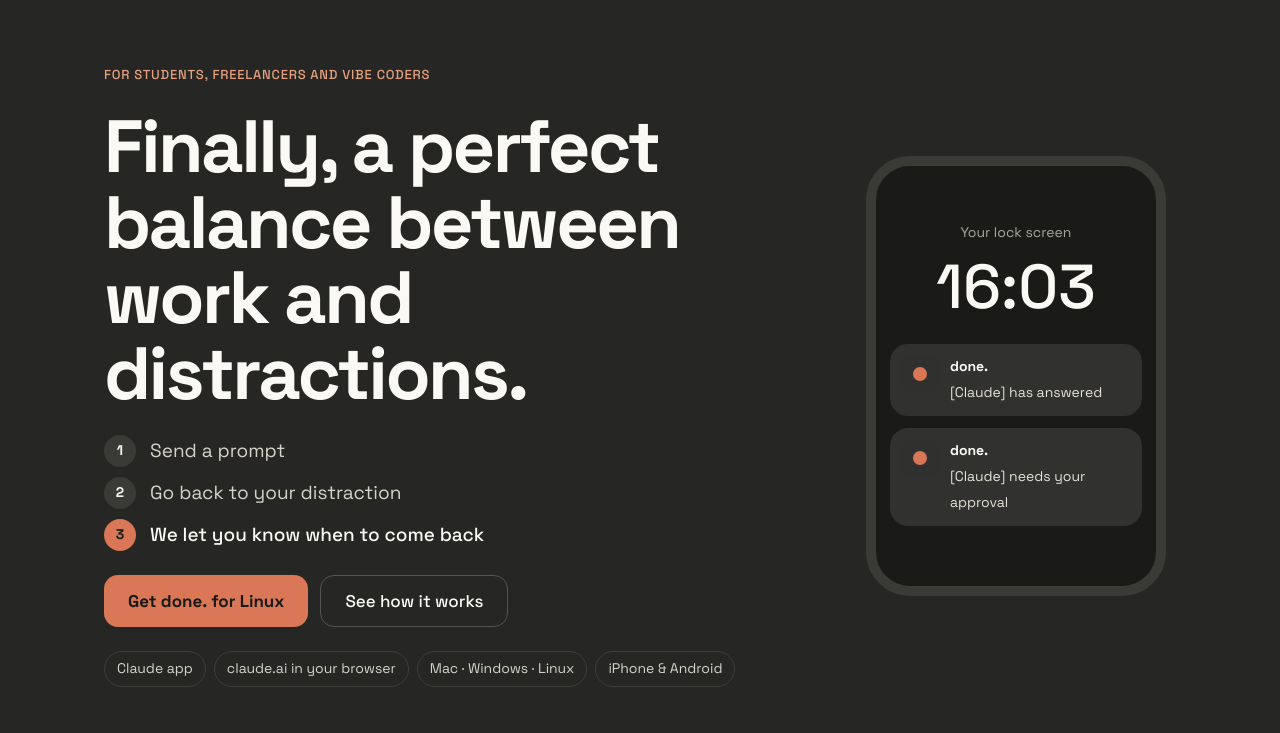
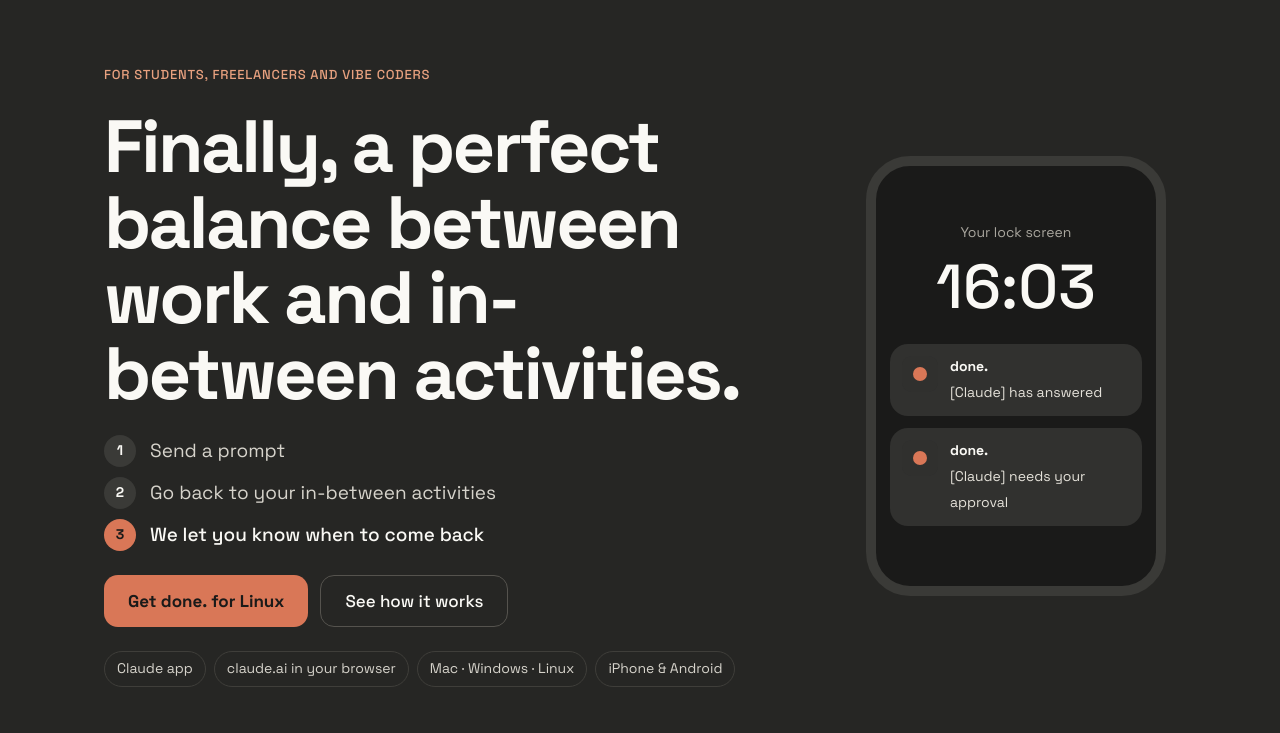
Before and after one commit to Hugobrother/Done, a plain HTML site: page public/index.html in a window 1280 px wide. Shown: the part 67-800 px from the top of the page. Drawn offline with Linux system fonts and the light colour scheme.

Commit message:
site: say 'in-between activities' instead of 'distractions'
Co-Authored-By: Claude Opus 5.5 <noreply@anthropic.com>
Claude-Session: https://claude.ai/code/session_01PsAsAtKGk5n4a4TeDmBrvm

```diff
--- a/public/index.html
+++ b/public/index.html
@@ -151,10 +151,10 @@ footer .wrap{display:flex;flex-wrap:wrap;justify-content:space-between;gap:12px;
 <section id="top" class="wrap hero" style="padding-bottom:96px">
   <div class="hero-text">
     <p class="eyebrow">For students, freelancers and vibe coders</p>
-    <h1>Finally, a perfect balance between work and distractions.</h1>
+    <h1>Finally, a perfect balance between work and in-between activities.</h1>
     <ol class="flow" aria-label="How done. works">
       <li><span>1</span>Send a prompt</li>
-      <li><span>2</span>Go back to your distraction</li>
+      <li><span>2</span>Go back to your in-between activities</li>
       <li class="hot"><span>3</span>We let you know when to come back</li>
     </ol>
     <div class="row">
@@ -200,7 +200,7 @@ footer .wrap{display:flex;flex-wrap:wrap;justify-content:space-between;gap:12px;
     <div class="vp-text">
       <span class="num">02</span>
       <h2>Prompt, scroll, get pinged.<br>No more lost hours.</h2>
-      <p>Some distractions are addictive, and sometimes you simply forget. With done., your phone tells you the moment the AI is done. No more excuses.</p>
+      <p>Some in-between activities are addictive, and sometimes you simply forget. With done., your phone tells you the moment the AI is done. No more excuses.</p>
     </div>
     <div class="vp-visual" aria-hidden="true">
       <div class="ba">
```
